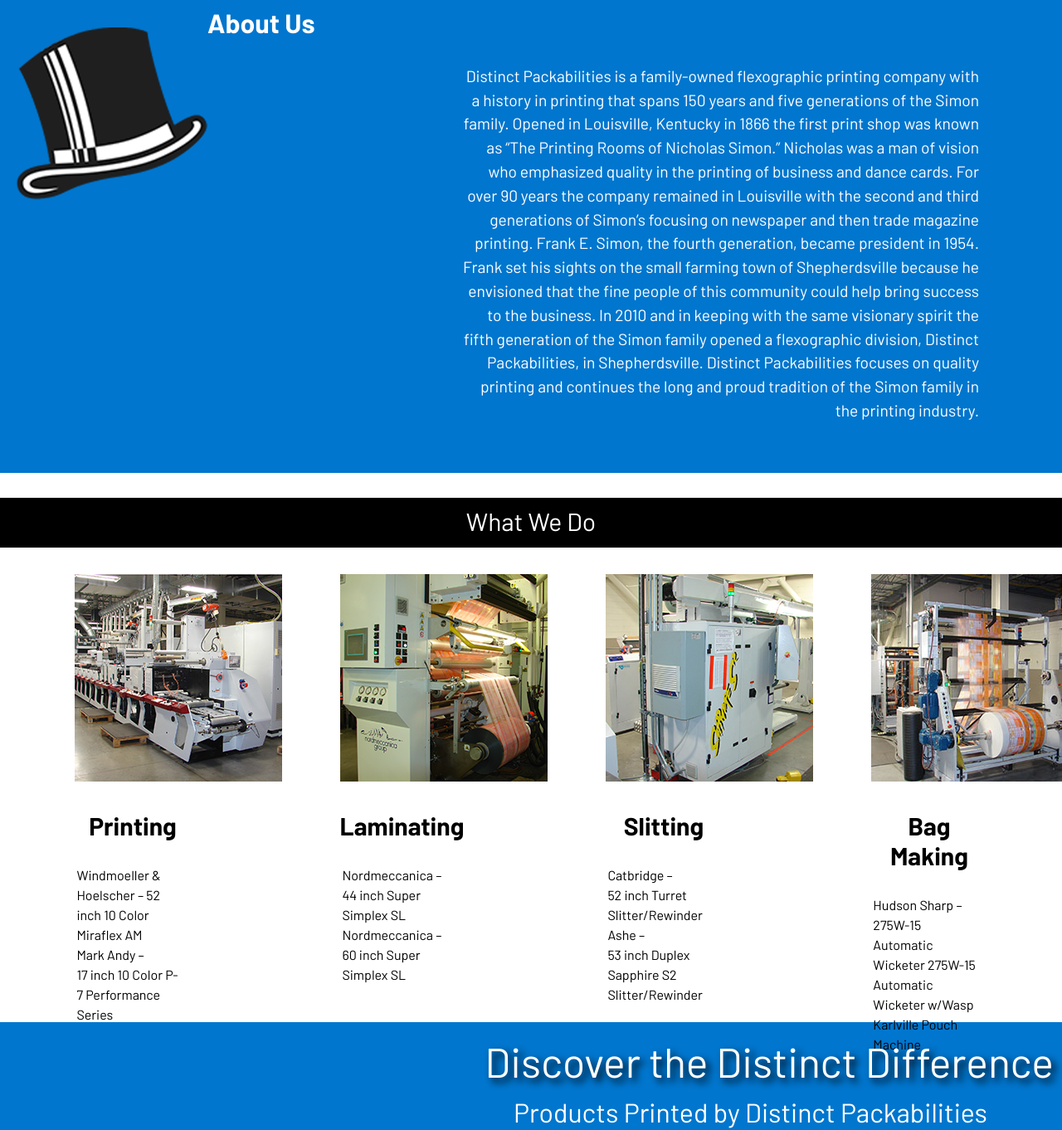
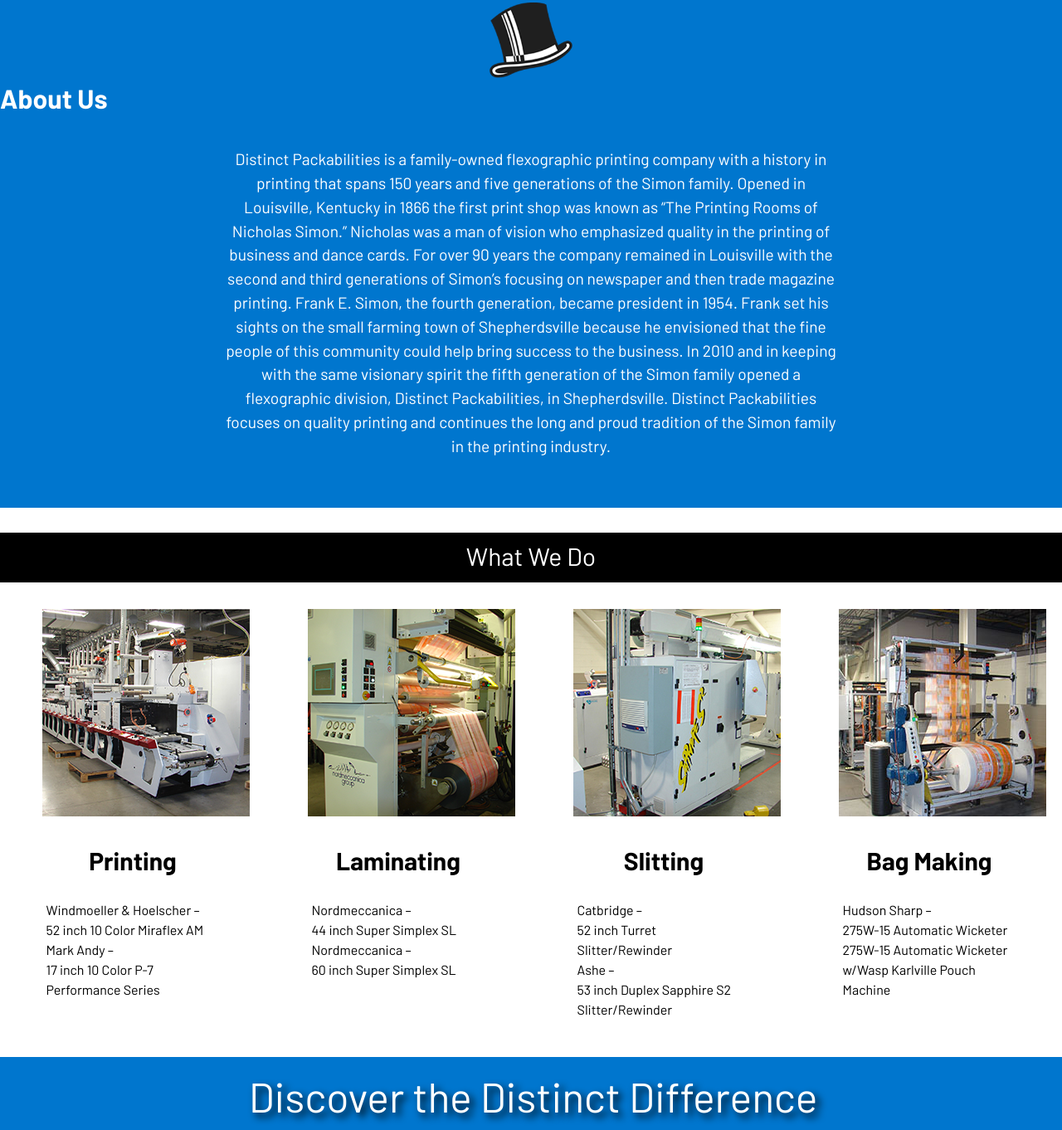
Before and after one commit to cschepers0002/distinctpack, a plain HTML site: page index.html in a window 1280 px wide. Shown: the part 791-2153 px from the top of the page at 83% size. Drawn offline with Linux system fonts and the light colour scheme.

Commit message:
Add files via upload

```diff
--- a/styles.css
+++ b/styles.css
@@ -204,6 +204,7 @@ END MOBILE NAV STYLES
   color: white;
   font-size: 1.2em;
   text-align: center;
+
 }
 
 #heading {
@@ -213,8 +214,7 @@ END MOBILE NAV STYLES
 }
 .hat {
   width: 100px;
-  float: center;
-  position: inline;
+
   margin-left: auto;
   margin-right: auto;
   display: block;
@@ -411,6 +411,7 @@ button:checked, button:hover,  button:active, button:focus{
 .products img{
   width: 400px;
   margin: auto;
+  display: block;
 }
 
 
@@ -507,28 +508,21 @@ DESKTOP STYLES
   #white-text1 {
     color: white;
     font-size: 1.2em;
-    text-align: right;
-    padding-right: 100px;
-    padding-left: 550px;
-    margin-top: 20px;
-
+    text-align: center;
+    padding-top: 20px;
+    width: 60%;
 
   }
 
   #heading {
     position: inline;
     text-align: left;
-    padding-left: 20px;
+
     color: white;
     font-size: 2em;
   }
 
   .hat {
-    position: inline;
-    float: left;
-    padding-left: 20px;
-    margin-top: 30px;
-    width: 250px
   }
 
 
@@ -578,7 +572,7 @@ padding-top: 10px;
 }
 
 .desktop-awards {
-  max-width: 50%;
+  width: 600px;
   height: 33vh;
   display: block;
   margin: auto;
@@ -643,8 +637,8 @@ padding-top: 10px;
         padding-top: 32px;
     }
     .service-grid figure{
-        width:11%;
-        margin: auto;
+        width:17%;
+
         height: 540px;
 
     }
@@ -667,7 +661,7 @@ padding-top: 10px;
       z-index: -1;
     }
     .slogan h1 {
-      text-align: right;
+      text-align: center;
       position: absolute;
       color: white;
       font-family: "Barlow";
@@ -680,7 +674,7 @@ padding-top: 10px;
     }
 
     .slogan h2 {
-      text-align: right;
+      text-align: center;
       color: white;
       font-family: "Barlow";
       margin: auto;
```
